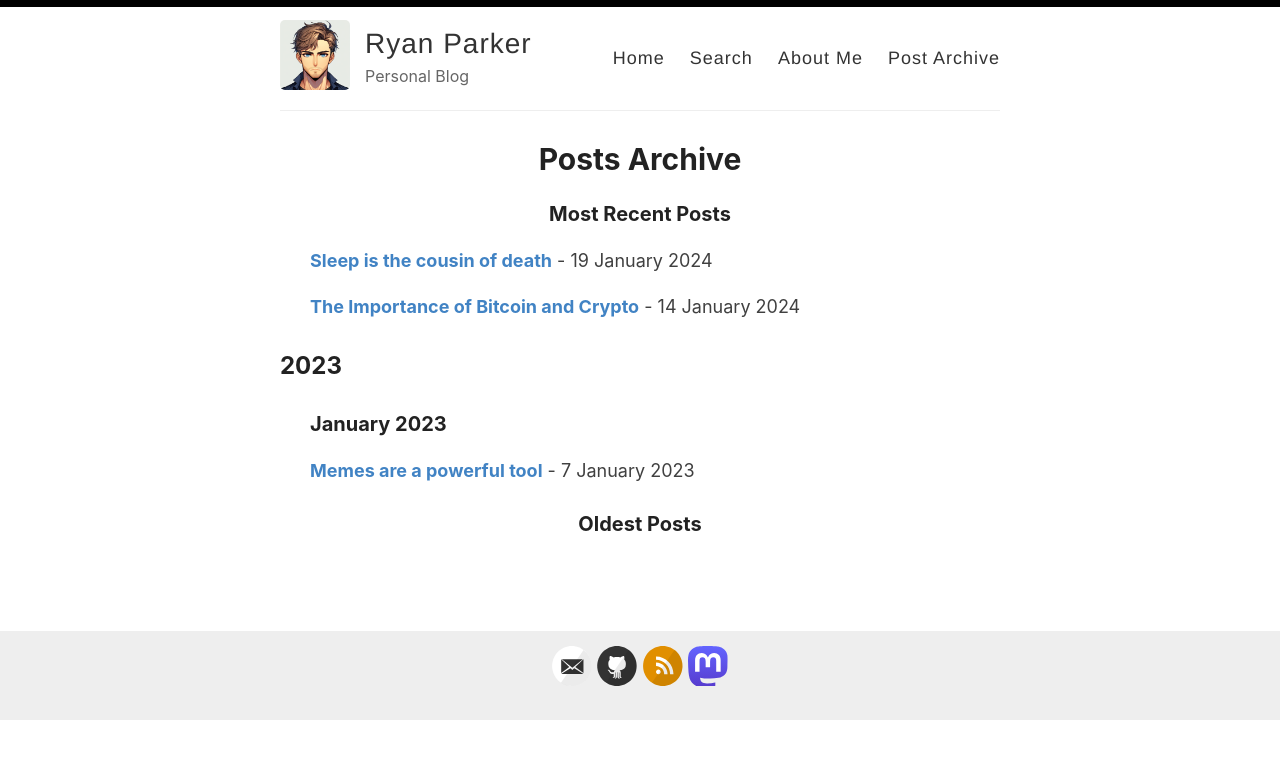
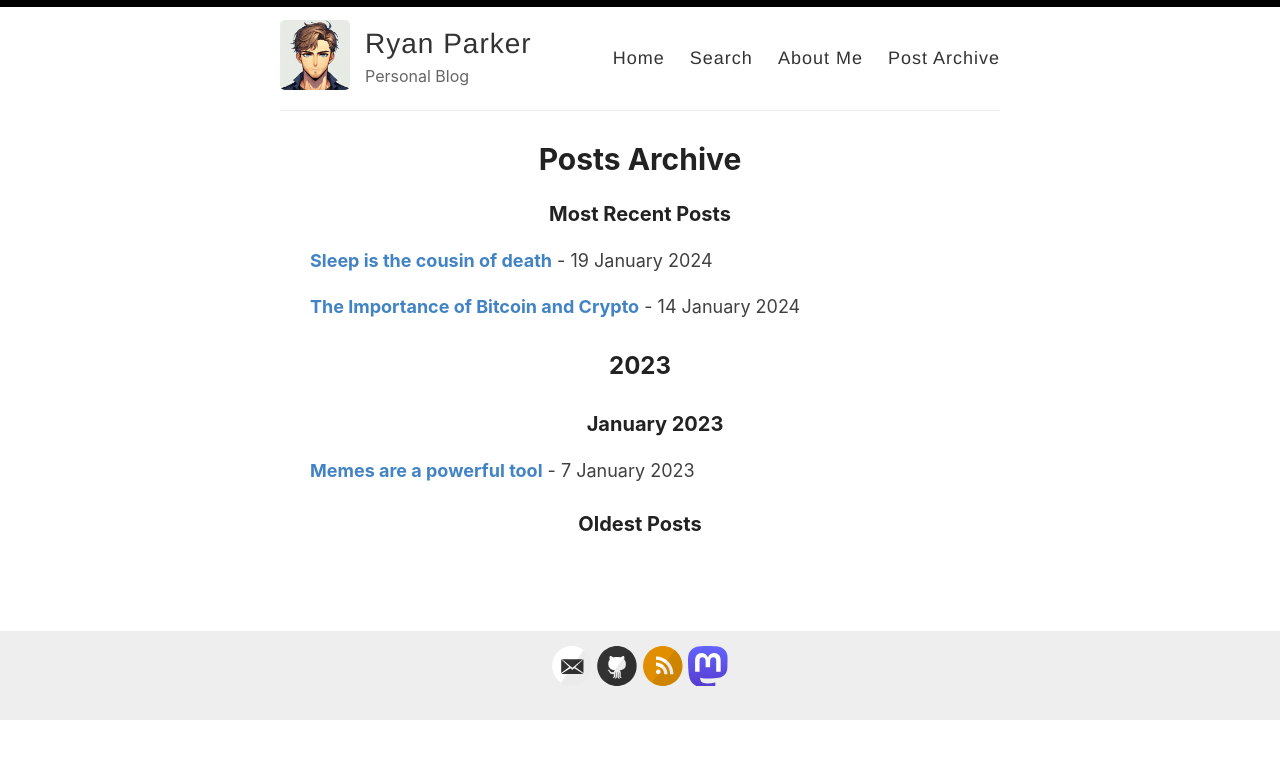
Before and after one commit to ryanparkr/ryanparkr.github.io, a Jekyll site: the page built from _pages/archive.md, in a window 1280 px wide. Shown: the top 759 px of the page. Built offline with Jekyll 4.4.1, drawn with Linux system fonts in a browser that asks for light colours.

Commit message:
Update archive.md

```diff
--- a/_pages/archive.md
+++ b/_pages/archive.md
@@ -18,11 +18,11 @@ title: Posts Archive
           {% capture nyear %}{{ post.next.date | date: '%Y' }}{% endcapture %}
           {% if year != nyear %}
       </ul>
-      <h2 style="text-align:left;">{{ post.date | date: '%Y' }}</h2>
+      <h2 style="text-align:center;">{{ post.date | date: '%Y' }}</h2>
       <ul class="past">
           {% endif %}
           {% if month != nmonth %}
-          <h3 style="text-align:left;">{{ post.date | date: '%B %Y' }}</h3>
+          <h3 style="text-align:center;">{{ post.date | date: '%B %Y' }}</h3>
           {% endif %}
           {% endunless %}
           <p><b><a href="{{ site.baseurl }}{{ post.url }}">{% if post.title and post.title != "" %}{{post.title}}{% else %}{{post.excerpt |strip_html}}{%endif%}</a></b> - {% if post.date and post.date != "" %}{{ post.date | date: "%e %B %Y" }}{%endif%}</p>
```
